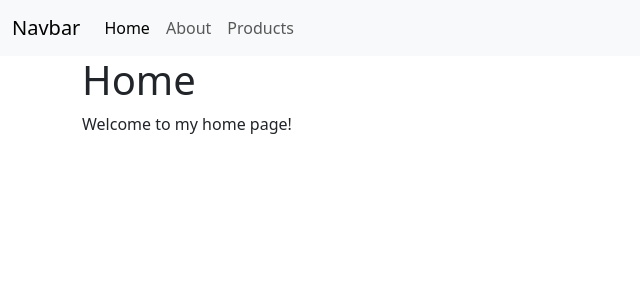
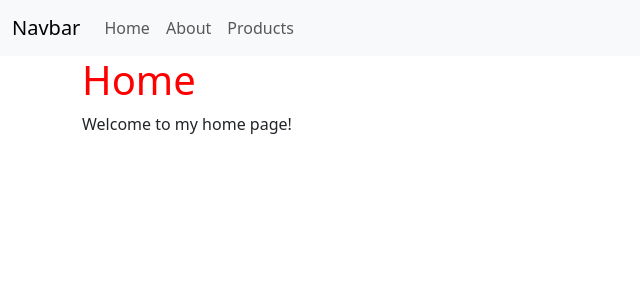
Before and after one commit to Joseatorres513/FSDI_112_Assignment-1, a Django app: template templates/pages/home.html in a window 1280 px wide. Shown: the top 300 px of the page, without its empty margins (0-640 px from the left). Run offline with Django 5.2, Linux system fonts and the light colour scheme; the template is opened without the code that fills it, so the values that code supplies are empty.

Commit message:
FSDI "Picture and Text Color"

```diff
--- /dev/null
+++ b/static/css/base.css
@@ -0,0 +1,3 @@
+h1 {
+    color: red;
+}
--- a/templates/base.html
+++ b/templates/base.html
@@ -1,3 +1,4 @@
+{% load static %}
 <!DOCTYPE html>
 <html lang="en">
 
@@ -5,8 +6,12 @@
     <meta charset="UTF-8">
     <meta name="viewport" content="width=device-width, initial-scale=1.0">
     <title>{% block title %}{% endblock title %}</title>
-    <link href="https://cdn.jsdelivr.net/npm/bootstrap@5.3.3/dist/css/bootstrap.min.css" rel="stylesheet"
-        integrity="sha384-QWTKZyjpPEjISv5WaRU9OFeRpok6YctnYmDr5pNlyT2bRjXh0JMhjY6hW+ALEwIH" crossorigin="anonymous">
+    <link
+    href="https://cdn.jsdelivr.net/npm/bootstrap@5.3.3/dist/css/bootstrap.min.css"
+    rel="stylesheet"
+    integrity="sha384-QWTKZyjpPEjISv5WaRU9OFeRpok6YctnYmDr5pNlyT2bRjXh0JMhjY6hW+ALEwIH"
+    crossorigin="anonymous">
+    <link href="{% static 'css/base.css' %}" rel ="stylesheet">
 </head>
 
 <body>
@@ -19,7 +24,7 @@
             </button>
             <div class="collapse navbar-collapse" id="navbarNavAltMarkup">
                 <div class="navbar-nav">
-                    <a class="nav-link active" aria-current="page" href="#">Home</a>
+                    <a class="nav-link" href="{% url 'home' %}">Home</a>
                     <a class="nav-link" href="{% url 'about' %}">About</a>
                     <a class="nav-link" href="#">Products</a>
                 </div>
--- a/templates/pages/about.html
+++ b/templates/pages/about.html
@@ -1,9 +1,9 @@
 {% extends 'base.html' %}
-
+{% load static %}
 {% block title %}About{% endblock title %}
 
 {% block content %}
 <h1>About</h1>
-<img src="https://static.vecteezy.com/system/resources/thumbnails/005/129/844/small_2x/profile-user-icon-isolated-on-white-background-eps10-free-vector.jpg" alt="">
+<img src="{% static 'img/user_profile.jpg' %}" style="">
 <p>Disciplined and driven veteran of the United States Army with current Top-Secret Clearance SCI with a Counterintelligence polygraph working. A dynamic team player and collaborative leader with the proven ability to interact successfully with both executives and staff, recognized for outstanding leadership, communication, project management, liaison, and interpersonal skills.</p>
 {% endblock content %}
```
Also changed, not shown: static/img/user_profile.jpg (added).
